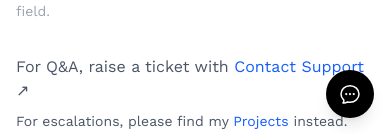
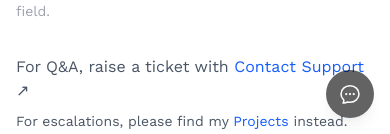
Before and after one commit to Rahul-lalwani-learner/rahullalwani.com, a Next.js app: page / in a window 390 px wide. Shown: the part 710-844 px from the top of the page. Built offline with nearby package versions, Linux system fonts and the light colour scheme; a web font is replaced by a local one.

Commit message:
added pulse animate to chatIcon

```diff
--- a/app/components/ChatBot.tsx
+++ b/app/components/ChatBot.tsx
@@ -80,7 +80,7 @@ export function ChatBot() {
       {!isChatOpen && (
         <button
           onClick={openChat}
-          className="fixed bottom-4 right-4 sm:bottom-6 sm:right-6 z-50 bg-black dark:bg-white text-white dark:text-black p-3 sm:p-4 rounded-full shadow-lg hover:shadow-xl transition-all duration-200 hover:scale-105 cursor-pointer"
+          className="fixed bottom-4 right-4 sm:bottom-6 sm:right-6 z-50 bg-black dark:bg-white text-white dark:text-black p-3 sm:p-4 rounded-full shadow-lg hover:shadow-xl transition-all duration-200 hover:scale-105 cursor-pointer animate-pulse"
         >
           <ChatIcon size='size-6'/>
         </button>
```
